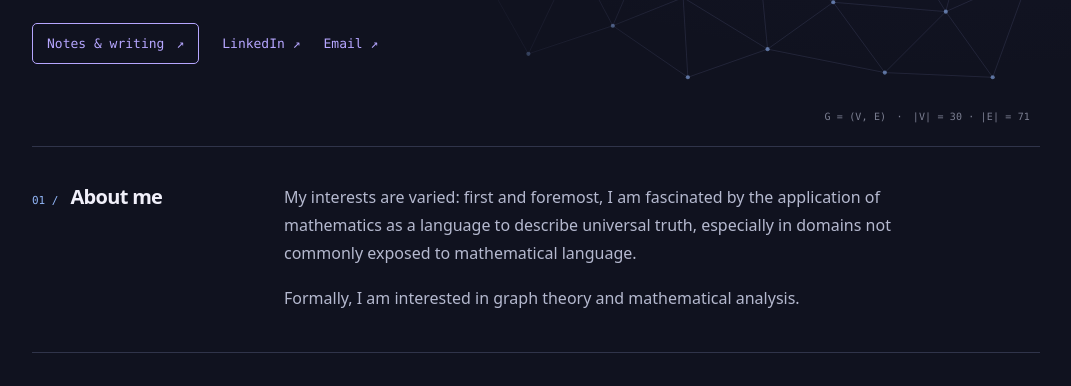
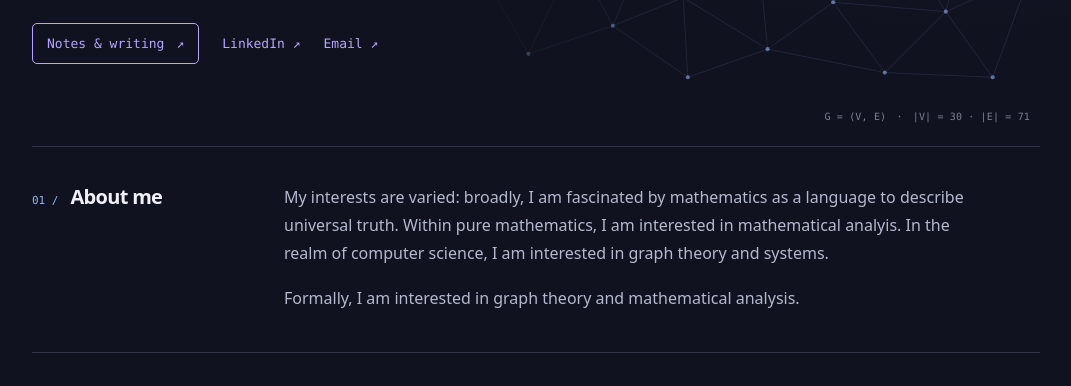
Before and after one commit to andreashaapalainen/andreashaapalainen.github.io, a plain HTML site: page index.html in a window 1280 px wide. Shown: the part 367-753 px from the top of the page, without its empty margins (104-1175 px from the left). Drawn offline with Linux system fonts and the light colour scheme.

Commit message:
Update index.html

```diff
--- a/index.html
+++ b/index.html
@@ -288,7 +288,7 @@ h2 { font-size: 20px; line-height: 1.35; font-weight: 600; margin: 0; letter-spa
     <section class="section" id="about">
       <div class="section-heading"><h2>About me</h2></div>
       <div class="section-body about-copy">
-        <p>My interests are varied: first and foremost, I am fascinated by the application of mathematics as a language to describe universal truth, especially in domains not commonly exposed to mathematical language.</p>
+        <p>My interests are varied: broadly, I am fascinated by mathematics as a language to describe universal truth. Within pure mathematics, I am interested in mathematical analyis. In the realm of computer science, I am interested in graph theory and systems.  </p>
         <p>Formally, I am interested in graph theory and mathematical analysis.</p>
       </div>
     </section>
```
